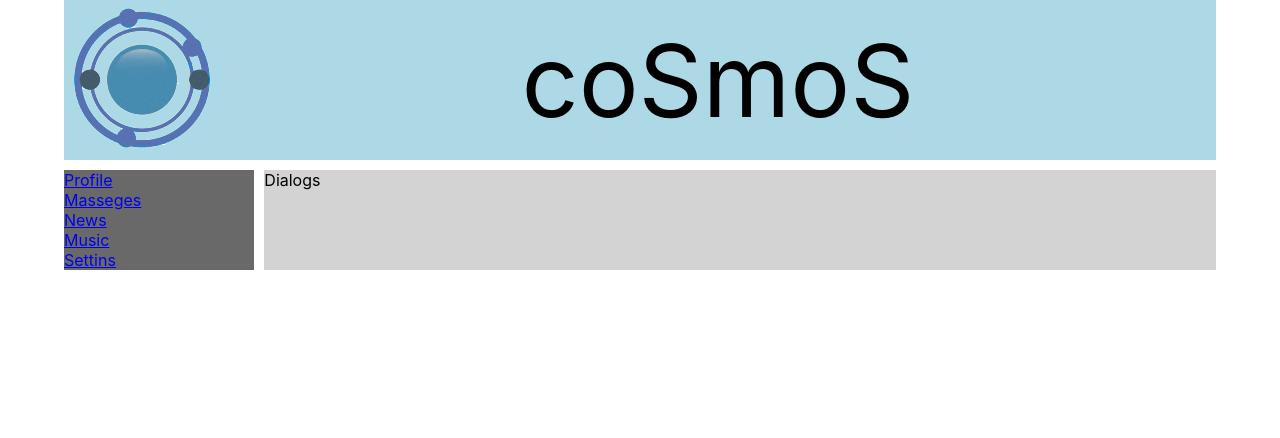
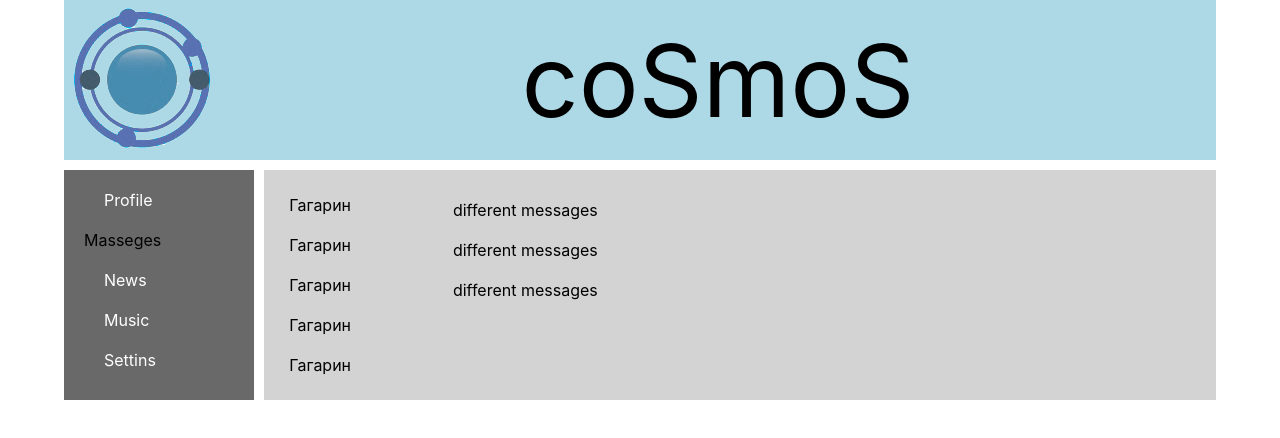
Before and after one commit to deniSwd/coSmoS, a React (Create React App) app: page /dialogs in a window 1280 px wide. Shown: the top 438 px of the page. Built offline with nearby package versions, Linux system fonts and the light colour scheme.

Commit message:
deniSwd 15/12/2021 added navlink and some styles for dialogs page

```diff
--- a/src/App.js
+++ b/src/App.js
@@ -6,6 +6,9 @@ import Profile from "./Components/Profile/Profile";
 import Dialogs from "./Components/Dialogs/Dialogs";
 import {BrowserRouter, Route, Routes} from "react-router-dom";
 import News from "./Components/News/News";
+import Music from "./Components/Music/Music";
+import Settings from "./Components/Settings/Settings";
+
 
 
 const App = () => {
@@ -19,8 +22,8 @@ const App = () => {
                         <Route path='/profile' element={<Profile/>}/>
                         <Route path='/dialogs' element={<Dialogs/>}/>
                         <Route path='/news' element={<News/>}/>
-                        {/* <Route path='/Music' component={Music}/>
-                    <Route path='/Settings' component={Settings}/>*/}
+                        <Route path='/music' element={<Music/>}/>
+                        <Route path='/settings' element={<Settings/>}/>
                     </Routes>
                 </div>
             </div>
--- a/src/Components/Dialogs/Dialogs.jsx
+++ b/src/Components/Dialogs/Dialogs.jsx
@@ -1,10 +1,38 @@
 import React from'react';
-/*import  style from './Dialogs.module.css'*/
+import  style from './Dialogs.module.css'
 
 const Dialogs = () => {
     return (
-        <div>
-            Dialogs
+        <div className={style.dialogs}>
+            <div className={style.dialogsItems}>
+                <div className={style.dialog}>
+                    Гагарин
+                </div>
+                <div className={style.dialog}>
+                    Гагарин
+                </div>
+                <div className={style.dialog}>
+                    Гагарин
+                </div>
+                <div className={style.dialog}>
+                    Гагарин
+                </div>
+                <div className={style.dialog}>
+                    Гагарин
+                </div>
+            </div>
+            <div className={style.messages}>
+                <div className={style.message}>
+                    different messages
+                </div>
+                <div className={style.message}>
+                    different messages
+                </div>
+                <div className={style.message}>
+                    different messages
+                </div>
+            </div>
+
         </div>
     );
 }
--- a/src/Components/Dialogs/Dialogs.module.css
+++ b/src/Components/Dialogs/Dialogs.module.css
@@ -0,0 +1,16 @@
+.dialogs {
+    display: grid;
+    grid-template-columns: 2fr 10fr;
+}
+.dialogsItems {
+padding: 15px;
+}
+.dialog {
+    padding: 10px;
+}
+.messages {
+    padding: 20px;
+}
+.message {
+    padding: 10px;
+}
--- /dev/null
+++ b/src/Components/Music/Music.jsx
@@ -0,0 +1,8 @@
+const Music =() => {
+    return (
+        <div>
+            Music
+        </div>
+    )
+}
+export default Music;
--- a/src/Components/Navbar/Navbar.jsx
+++ b/src/Components/Navbar/Navbar.jsx
@@ -1,23 +1,24 @@
 import React from "react";
 import style from './Navbar.module.css'
+import {NavLink} from "react-router-dom";
 
 const Navbar = () => {
     return (
         <nav className= {style.nav}>
             <div className= {style.item}>
-                <a href='/profile'>Profile</a>
+                <NavLink to='/profile' className = { navData => navData.isActive ? style.active : style.item }>Profile</NavLink>
             </div>
             <div className= {style.item}>
-                <a href='/dialogs'>Masseges</a>
+                <NavLink to='/dialogs' className = { navData => navData.isActive ? style.active : style.item }>Masseges</NavLink>
             </div>
             <div className= {style.item}>
-                <a href='/news'>News</a>
+                <NavLink to='/news' className = { navData => navData.isActive ? style.active : style.item }>News</NavLink>
             </div>
             <div className= {style.item}>
-                <a href='/music'>Music</a>
+                <NavLink to='/music' className = { navData => navData.isActive ? style.active : style.item }>Music</NavLink>
             </div>
             <div className= {style.item}>
-                <a href='/settings'>Settins</a>
+                <NavLink to='/settings' className = { navData => navData.isActive ? style.active : style.item }>Settins</NavLink>
             </div>
         </nav>
     )
--- a/src/Components/Navbar/Navbar.module.css
+++ b/src/Components/Navbar/Navbar.module.css
@@ -2,6 +2,12 @@ nav {
     grid-area: n;
     background-color: dimgray;
 }
-.item {
+.item  {
     color: white;
+    text-decoration: none;
+    margin: 20px;
 }
+.item a.active {
+    color: black;
+    text-decoration: none;
+}
--- a/src/Components/Profile/My Poasts/MyPosts.jsx
+++ b/src/Components/Profile/My Poasts/MyPosts.jsx
@@ -16,7 +16,7 @@ const MyPosts = () => {
                 New Posts
                 <Post message='What is you name?' likeAmount='10'/>
                 <Post message='How are you?' likeAmount='15'/>
-                <Post message='Do you like cofee?' likeAmount='1'/>
+                {/*<Post message='Do you like cofee?' likeAmount='1'/>*/}
                 <Post message='This my firsts props?' likeAmount='100'/>
             </div>
 
--- /dev/null
+++ b/src/Components/Settings/Settings.jsx
@@ -0,0 +1,8 @@
+const Settings =() => {
+    return (
+        <div>
+            Settings
+        </div>
+    )
+}
+export default Settings;
```
Also changed, not shown: src/assets/my images/content.jpg. Lines whose indentation alone changed are shown as unchanged.
